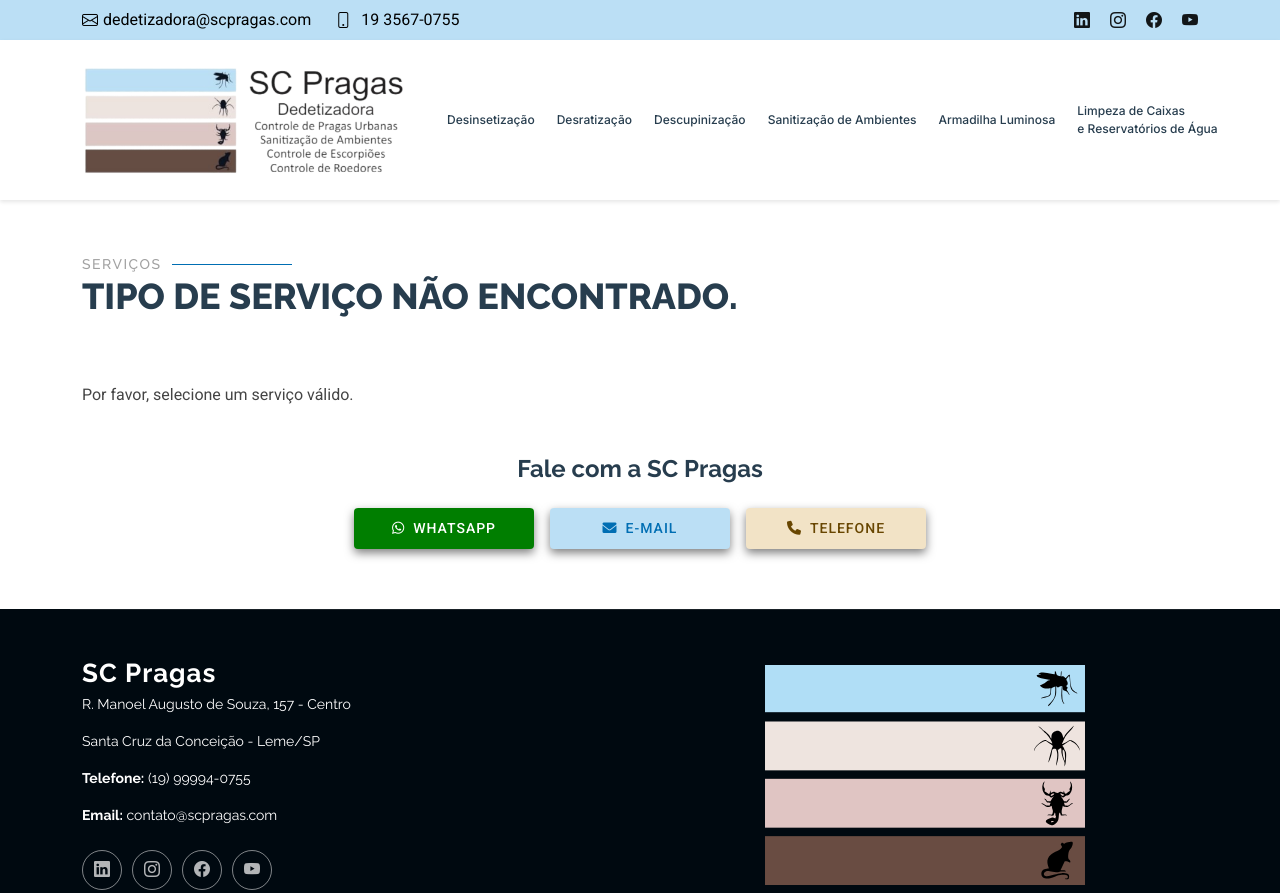
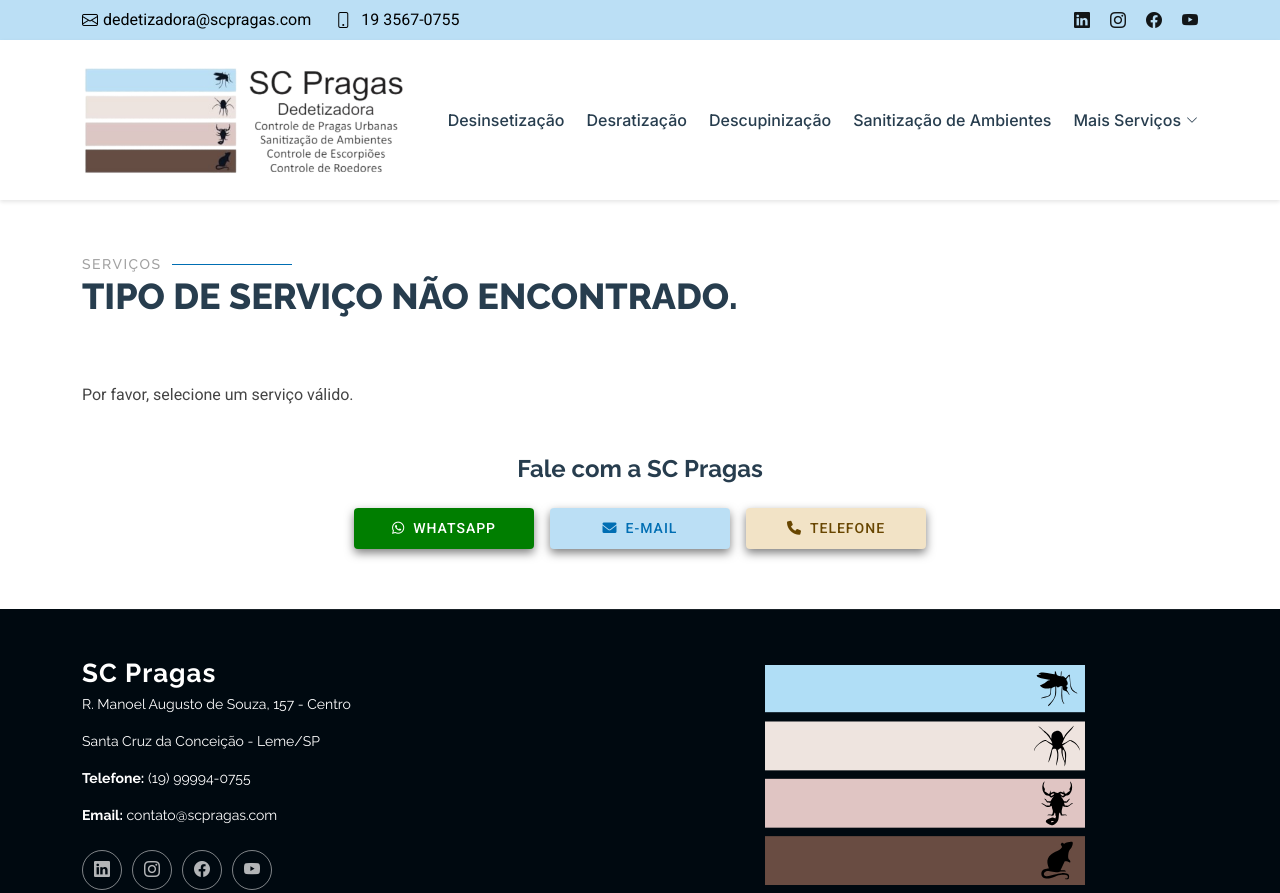
Before and after one commit to Visionary-Marketing-Digital/scpragas.com.br, a plain HTML site: page servicos.html in a window 1280 px wide. Shown: the top 893 px of the page. Drawn offline with Linux system fonts and the light colour scheme.

Commit message:
Altera tamanhos e espaçamentos de links na navbar

```diff
--- a/servicos.html
+++ b/servicos.html
@@ -57,12 +57,16 @@
         </a>
         <nav id="navmenu" class="navmenu">
           <ul>
-            <li><a href="servicos.html?tipo=desinsetizacao" style="font-size: 12px;">Desinsetização</a></li>
-            <li><a href="servicos.html?tipo=desratizacao" style="font-size: 12px;">Desratização</a></li>
-            <li><a href="servicos.html?tipo=descupinizacao" style="font-size: 12px;">Descupinização</a></li>
-            <li><a href="servicos.html?tipo=sanitizacaoAmbientes" style="font-size: 12px;">Sanitização de Ambientes</a></li>
-            <li><a href="servicos.html?tipo=armadilhaLuminosa" style="font-size: 12px;">Armadilha Luminosa</a></li>
-            <li><a href="servicos.html?tipo=limpezaCaixaAgua" style="font-size: 12px;">Limpeza de Caixas<br>e Reservatórios de Água</a></li>
+            <li><a href="servicos.html?tipo=desinsetizacao">Desinsetização</a></li>
+            <li><a href="servicos.html?tipo=desratizacao">Desratização</a></li>
+            <li><a href="servicos.html?tipo=descupinizacao">Descupinização</a></li>
+            <li><a href="servicos.html?tipo=sanitizacaoAmbientes">Sanitização de Ambientes</a></li>
+            <li class="dropdown"><a href="#"><span>Mais Serviços</span> <i class="bi bi-chevron-down toggle-dropdown"></i></a>
+              <ul>
+                <li><a href="servicos.html?tipo=armadilhaLuminosa">Armadilha Luminosa</a></li>
+                <li><a href="servicos.html?tipo=limpezaCaixaAgua">Limpeza de Caixas<br>e Reservatórios de Água</a></li>
+              </ul>
+            </li>
           </ul>
           <i class="mobile-nav-toggle d-xl-none bi bi-list"></i>
         </nav>
```
